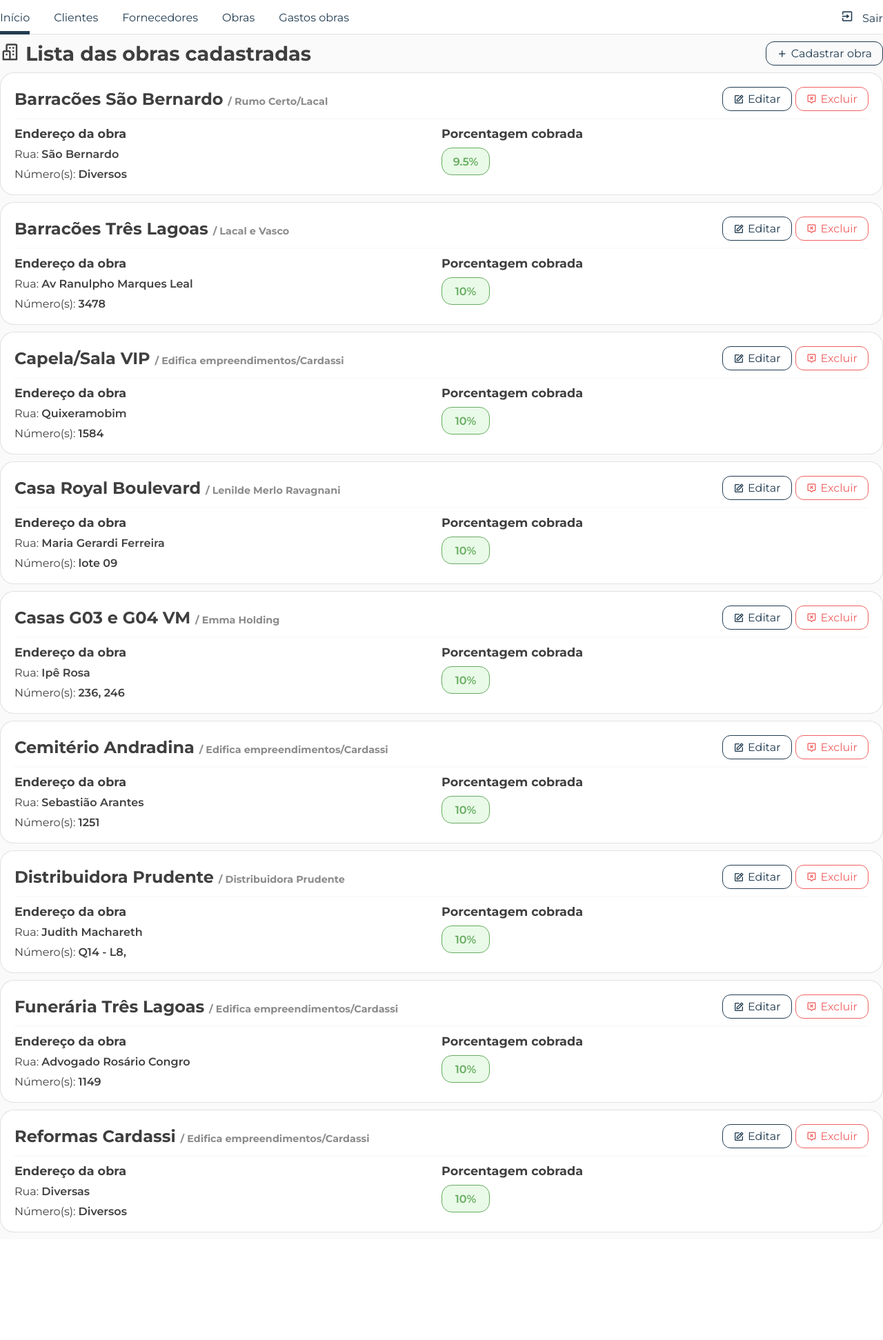
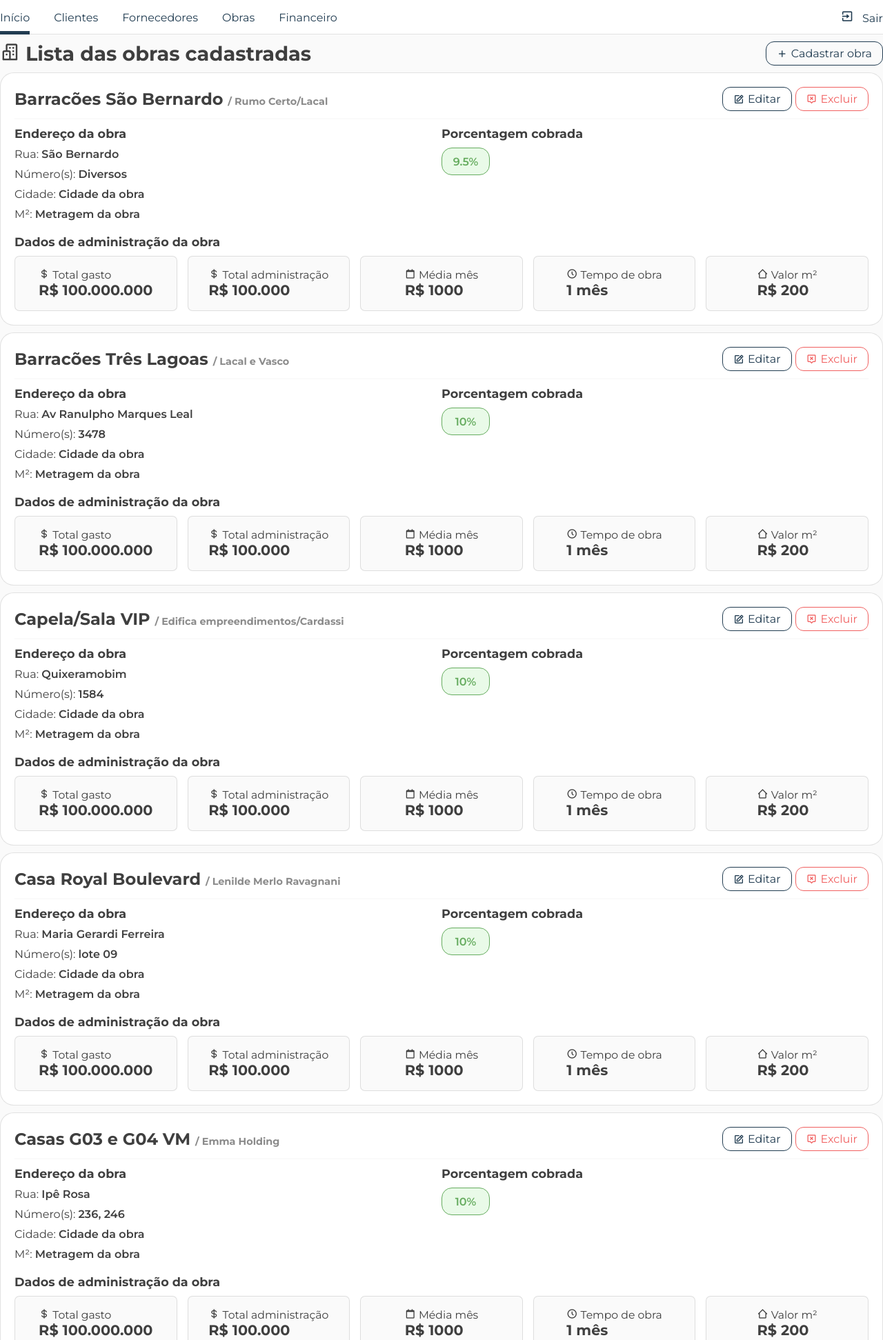
Before and after one commit to matheusferrucio/Gerenciador-gastos-obras, a PHP site: page /controle_gastos_obras/pages/front/listas/lista_obras.php in a window 1280 px wide. Shown: the top 1943 px of the page at 69% size. Before the commit the page ends 1787 px from the top, so only its background shows below. Run offline with PHP 8.4, Linux system fonts and the light colour scheme; a user stored in the database is signed in; data comes from the database, SQL or seed files in the repository; some libraries are stand-ins or nearby versions.

```diff
--- a/css/listas.css
+++ b/css/listas.css
@@ -149,13 +214,46 @@
       }
    }
 
-   & .row.dados_adm_obra {
+   & .row.dados-adm-obra {
       margin-top: 20px;
 
-      & .particao {
-         border: 1px solid black;
-         display: flex;
-         gap: 10px;
+      & h3.title-dados-adm-obra {
+         margin-bottom: 10px;
+      }
+
+      & .row.cards-wrapper {
+         flex-wrap: wrap;
+         gap: 15px;
+
+         & .box {
+            height: 80px;
+            display: flex;
+            flex-direction: column;
+            align-items: center;
+            justify-content: center;
+            flex: 1;
+            background-color: var(--gelo);
+            border: 1px solid var(--borda-card);
+            border-radius: 7px;
+
+            & .row {
+               width: fit-content;
+
+               & i {
+                  font-size: 1rem;
+                  font-weight: 500;
+               }
+
+               & span {
+                  font-size: .98rem;
+               }
+            }
+
+            & h3 {
+               font-size: 1.3rem;
+               width: fit-content;
+            }
+         }
       }
    }
 }
--- a/css/style.css
+++ b/css/style.css
@@ -15,6 +15,15 @@ body {
 
 .row {
     width: 100%;
+}
+
+.d-flex {
+    display: flex;
+}
+
+.d-flex-column {
+    display: flex;
+    flex-direction: column;
 }
 
 /* formatação geral dos botões */
--- a/css/variaveis.css
+++ b/css/variaveis.css
@@ -2,6 +2,7 @@
     --cor-texto: rgba(26, 26, 26, 0.84);
     --cinza: rgba(26, 26, 26, 0.7);
     --cinza-claro: rgba(37, 37, 37, 0.438);
+    --cinza-claro02: rgba(179, 179, 179, 0.226);
     --borda-card: rgba(37, 37, 37, 0.130);
     --borda-outline-input: #213c5133;
     --realce: #213C51;
@@ -12,6 +13,8 @@
     --vermelho02: #cc4545;
     --verde: #66ac5f;
 
+
+    --vermelho-claro: #fddddd;
     --verde-claro: #e9fae8;
 
     --bg-icon-card1: #ddf8e0;
--- a/pages/back/listas/lista_obrasdb.php
+++ b/pages/back/listas/lista_obrasdb.php
@@ -1,4 +1,5 @@
 <?php
+
 require_once(__DIR__."/../../conexao/connection.php");
 
 try {
@@ -10,24 +11,30 @@
                                  O.porcentagem_cobranca AS porcentagem,
                                  C.cpf_cnpj,
                                  C.nome AS nomeCliente,
-                                 Ci.cidade
+                                 Ci.cidade,
+                                 SUM(g.valor_gasto) AS total_gasto,
+                                 AVG(g.valor_gasto) AS media_mensal
                               FROM obras O
                               INNER JOIN clientes C
                               ON O.cpf_cnpj_cliente = C.cpf_cnpj
                               INNER JOIN cidades Ci
                               ON O.id_cidade = Ci.id
+                              LEFT JOIN gastosobras g
+                              ON O.id = g.id_obra
+                              GROUP BY O.nome
                               ORDER BY nomeObra ASC");
 
    $query->execute();
 
-      if($query) {
+   if(!$query) {
+      throw new Exception("Não foi possível recuperar as obras cadastradas");
+   }
+
    $obras = $query->fetchAll(PDO::FETCH_ASSOC);
 
    return $obras;
-      }
+
 } catch(PDOException $erro) {
-      echo $erro;
-      echo "Não foi possível recuperar as obras cadastradas";
+   echo $erro->getMessage();
    exit();
 }
-?>
--- a/pages/back/utils.php
+++ b/pages/back/utils.php
@@ -7,7 +7,7 @@
          $query->execute();
 
          if(!$query) {
-            throw new Exception("Não foi possível excluir os dados");
+            throw new Exception("Não foi possível excluir o(s) dado(s)");
          }
 
          header("location:".$path);
--- a/pages/front/listas/lista_obras.php
+++ b/pages/front/listas/lista_obras.php
@@ -63,7 +63,8 @@
                <h3>Endereço da obra</h3>
                <p>Rua: <span><?= $linha['rua']; ?></span></p>
                <p>Número(s): <span><?= $linha['numObra']; ?></span></p>
-               <!-- <p>Cidade: <span>Cidade da obra</span></p> -->
+               <p>Cidade: <span>Cidade da obra</span></p>
+               <p>M²: <span>Metragem da obra</span></p>
             </div>
 
             <div class="particao">
@@ -73,12 +74,67 @@
                </div>
             </div>
          </div>
-         <!-- <div class="row dados_adm_obra">
-            <h3>Dados de administração da obra</h3>
-            <div class="particao">
-               <div class="box_dado_adm_obra"></div>
+
+         <div class="row dados-adm-obra">
+            <h3 class="title-dados-adm-obra">Dados de administração da obra</h3>
+            <div class="row cards-wrapper d-flex">
+
+               <div class="box">
+                  <div class="row">
+                     <div class="row">
+                        <i class='bx bx-dollar'></i>
+                        <span>Total gasto</span>
+                     </div>
+
+                     <h3 class="">R$ 100.000.000</h3>
+                  </div>
+               </div>
+
+               <div class="box">
+                  <div class="row">
+                     <div class="row">
+                        <i class='bx bx-dollar'></i>
+                        <span>Total administração</span>
+                     </div>
+
+                     <h3 class="">R$ 100.000</h3>
+                  </div>
+               </div>
+
+               <div class="box">
+                  <div class="row">
+                     <div class="row">
+                        <i class='bx bx-calendar-alt'></i>
+                        <span>Média mês</span>
+                     </div>
+
+                     <h3>R$ 1000</h3>
+                  </div>
+               </div>
+
+               <div class="box">
+                  <div class="row">
+                     <div class="row">
+                        <i class='bx bx-time-five' ></i>
+                        <span>Tempo de obra</span>
+                     </div>
+
+                     <h3>1 mês</h3>
+                  </div>
+               </div>
+
+               <div class="box">
+                  <div class="row">
+                     <div class="row">
+                        <i class='bx bx-home-alt-2'></i>
+                        <span>Valor m²</span>
+                     </div>
+
+                     <h3>R$ 200</h3>
+                  </div>
+               </div>
             </div>
-         </div> -->
+         </div>
       </div>
 
       <?php
--- a/pages/front/menu.php
+++ b/pages/front/menu.php
@@ -13,7 +13,7 @@
             <li class="btnMenu"><a href="<?= BASE_URL; ?>pages/front/listas/lista_clientes.php?nomePag=Clientes">Clientes</a></li>
             <li class="btnMenu"><a href="<?= BASE_URL; ?>pages/front/listas/lista_fornecedores.php?nomePag=Fornecedores">Fornecedores</a></li>
             <li class="btnMenu"><a href="<?= BASE_URL; ?>pages/front/listas/lista_obras.php?nomePag=Obras">Obras</a></li>
-            <li class="btnMenu"><a href="<?= BASE_URL; ?>pages/front/listas/lista_gastos_obras.php?nomePag=Gastos obras">Gastos obras</a></li>
+            <li class="btnMenu"><a href="<?= BASE_URL; ?>pages/front/listas/lista_gastos_obras.php?nomePag=Gastos obras">Financeiro</a></li>
          </ul>
 
          <ul>
```
Also changed, not shown: other parts of css/listas.css (+66 -1 lines), js/regex.js (+15 -0 lines), pages/back/apis/api_lista_fornecedores.php (added, +29 -0 lines), pages/back/cadastros/cadastrar_fornecedordb.php (added, +41 -0 lines), pages/back/excluir/excluir_fornecedordb.php (added, +30 -0 lines), pages/front/cadastros/cadastrar_fornecedor.php (added, +55 -0 lines), pages/front/edits/editar_fornecedor.php (added, +100 -0 lines), pages/front/listas/lista_fornecedores.php (+23 -17 lines), pages/conexao/Database.php (line endings or trailing spaces). Lines whose indentation alone changed are shown as unchanged.
